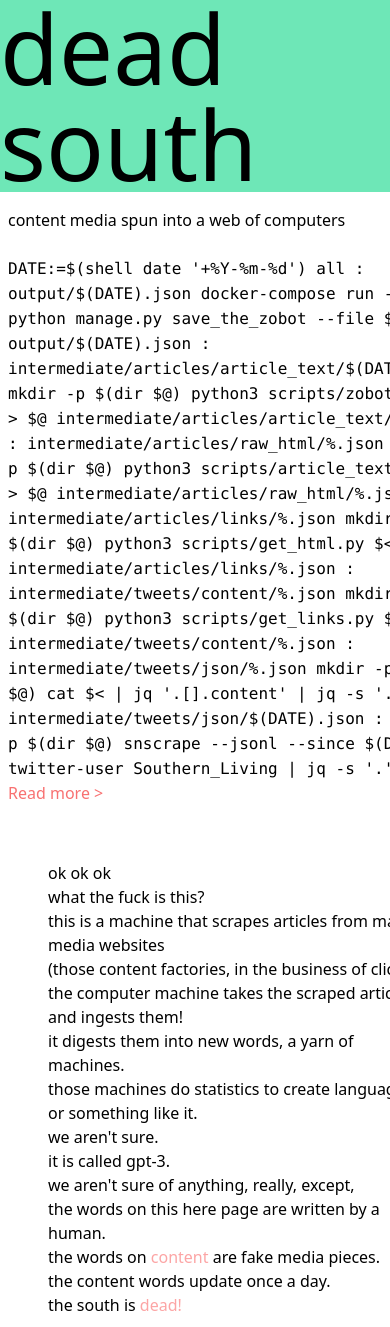
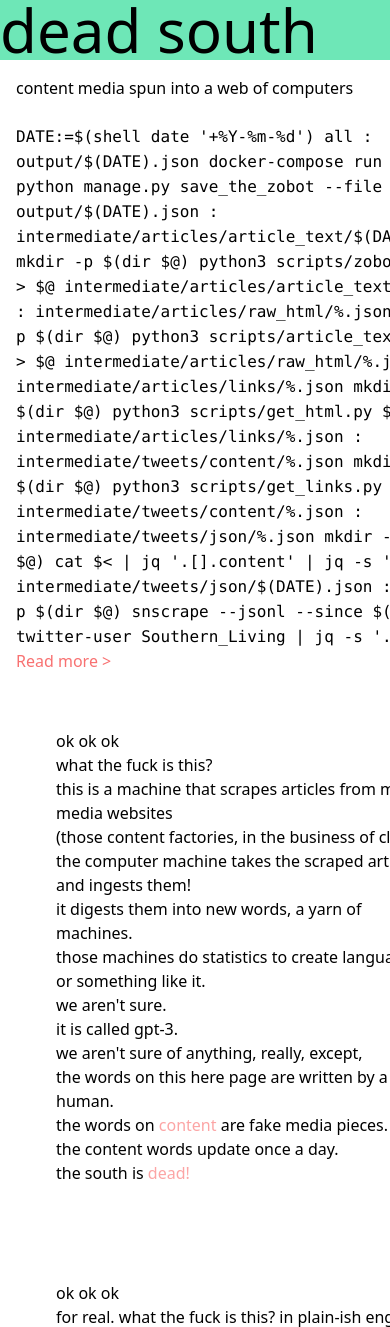
Before and after one commit to smcalilly/dead-south, a Django app: page /about in a window 390 px wide; the page is wider, and only the part inside the window is pictured. Shown: the top 1327 px of that part. Run offline with Django 3.2, Linux system fonts and the light colour scheme; style sheets or scripts are compiled from the project's sources; parts of the project's set-up code (start-up, migrations or seed data) failed here and were passed over.

Commit message:
fix some responsive quirks

```diff
--- a/dead_south/templates/dead_south/base.html
+++ b/dead_south/templates/dead_south/base.html
@@ -35,23 +35,23 @@
 
   <body>
     <nav class='bg-green-300'>
-      <h1 class='text-8xl'>
+      <h1 class='md:text-8xl text-6xl'>
         <a href="{% url 'home' %}">dead south</a>
       </h1>
     </nav>
 
-    <div>
+    <div class='m-2'>
       {% block body %}{% endblock %}
     </div>
 
     <footer>
       <div class='flex justify-between'>
-        <div class='flex w-1/4 justify-between'>
-          <a href="{% url 'home' %}"><h3 class='text-2xl text-green-300'>dead south</h3></a>
-          <a href="{% url 'about' %}"><h3 class='text-2xl text-red-300'>about</h3></a>
+        <div class='flex md:w-1/4 justify-between'>
+          <a href="{% url 'home' %}"><h3 class='text-2xl text-green-300 m-2'>dead south</h3></a>
+          <a href="{% url 'about' %}"><h3 class='text-2xl text-red-300 m-2'>about</h3></a>
         </div>
         <div>
-          <a href="{% url 'content' %}"><h3 class='text-2xl text-red-300'>content</h3></a>
+          <a href="{% url 'content' %}"><h3 class='text-2xl text-red-300 m-2'>content</h3></a>
         </div>
         <!-- <div>
           <a href="{% url 'help' %}"><h3 class='text-2xl text-red-300'>help!</h3></a>
```
